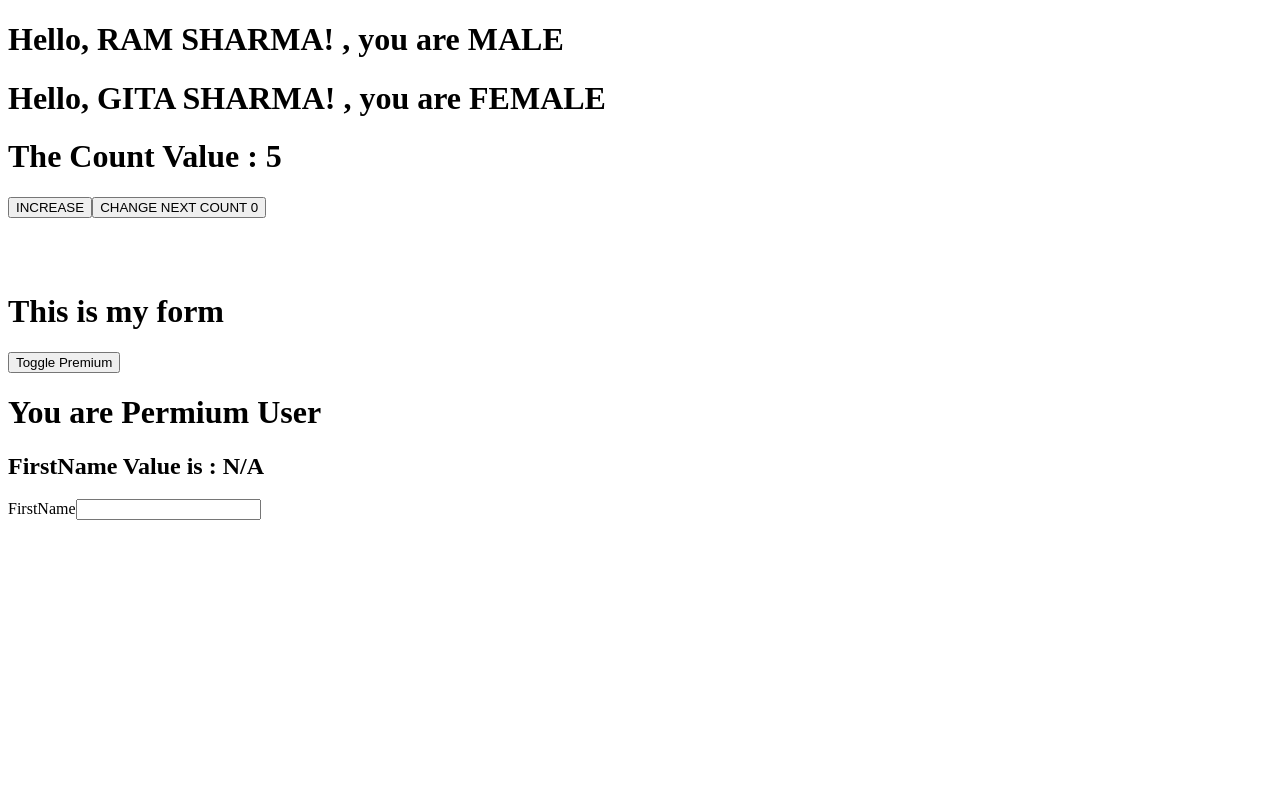
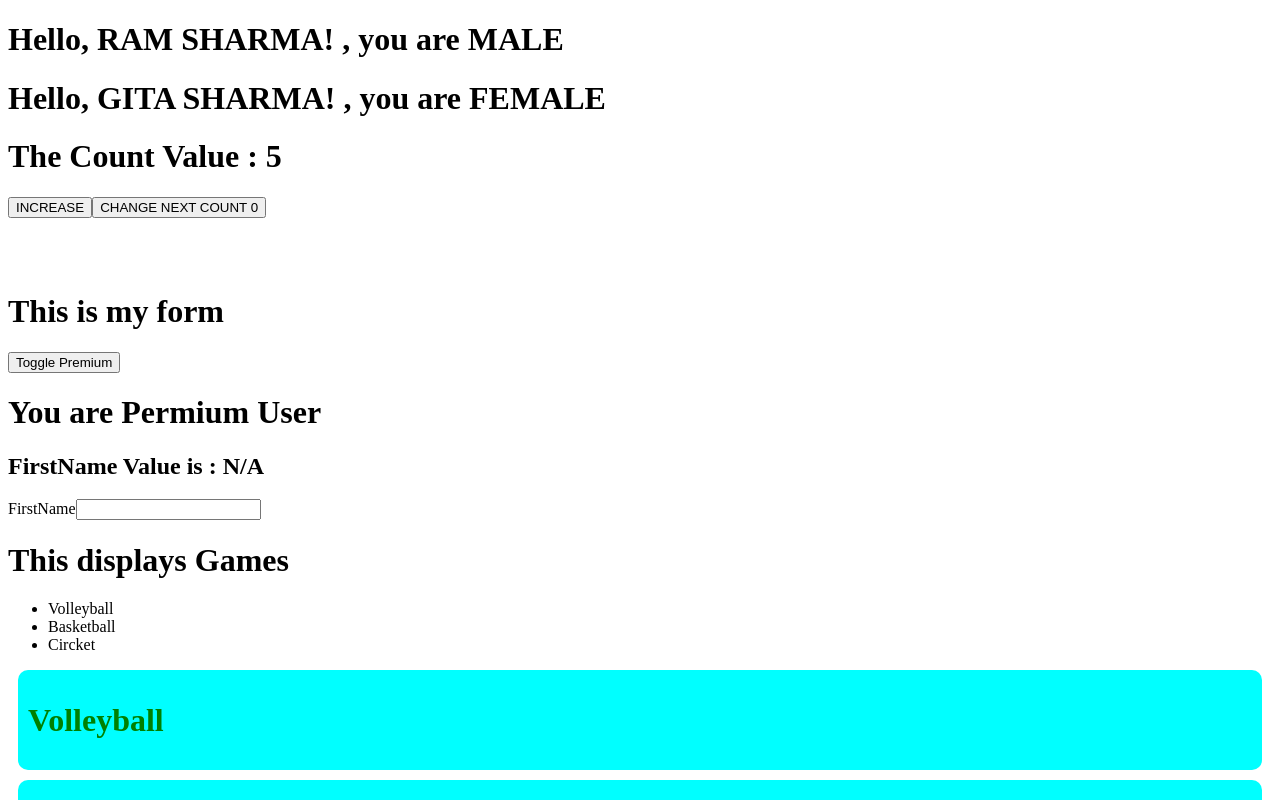
Before and after one commit to dreamflightx/React_js-Project, a React (Vite) app: page / in a window 1280 px wide. Shown: the top 800 px of the page. Built offline with nearby package versions, Linux system fonts and the light colour scheme.

Commit message:
added styles

```diff
--- a/src/App.jsx
+++ b/src/App.jsx
@@ -89,6 +89,48 @@ function MeroForm(){
   </div>
 }
 
+function Games(){
+
+const [games,setGames] = useState(["Volleyball","Basketball","Circket"])
+
+  return (
+    <div>
+      <h1>This displays Games</h1>
+    <ul>
+    {/* <li>Volleyball</li> */}
+    {games.map((game,index)=>{
+
+      return <li key={index} >{game}</li>
+    })}
+
+    </ul>
+
+    {games.map((game,index)=>{
+      return <Game key={index} title={game} />
+    })}
+
+    </div>
+  )
+
+}
+
+
+function Game(props){
+  return (
+    <div style={{
+      padding:"10px",
+      color:"green",
+      backgroundColor:"cyan",
+      borderRadius:"10px",
+      margin:"10px"
+    }}>
+      <h1>{props.title}</h1>
+
+
+    </div>
+  )
+}
+
 
 
 
@@ -100,6 +142,7 @@ function App(){
         <Welcome name = "GITA SHARMA" gender="FEMALE" />
         <Counter />
         <MeroForm/>
+        <Games/>
          </div>
 
 }
```
